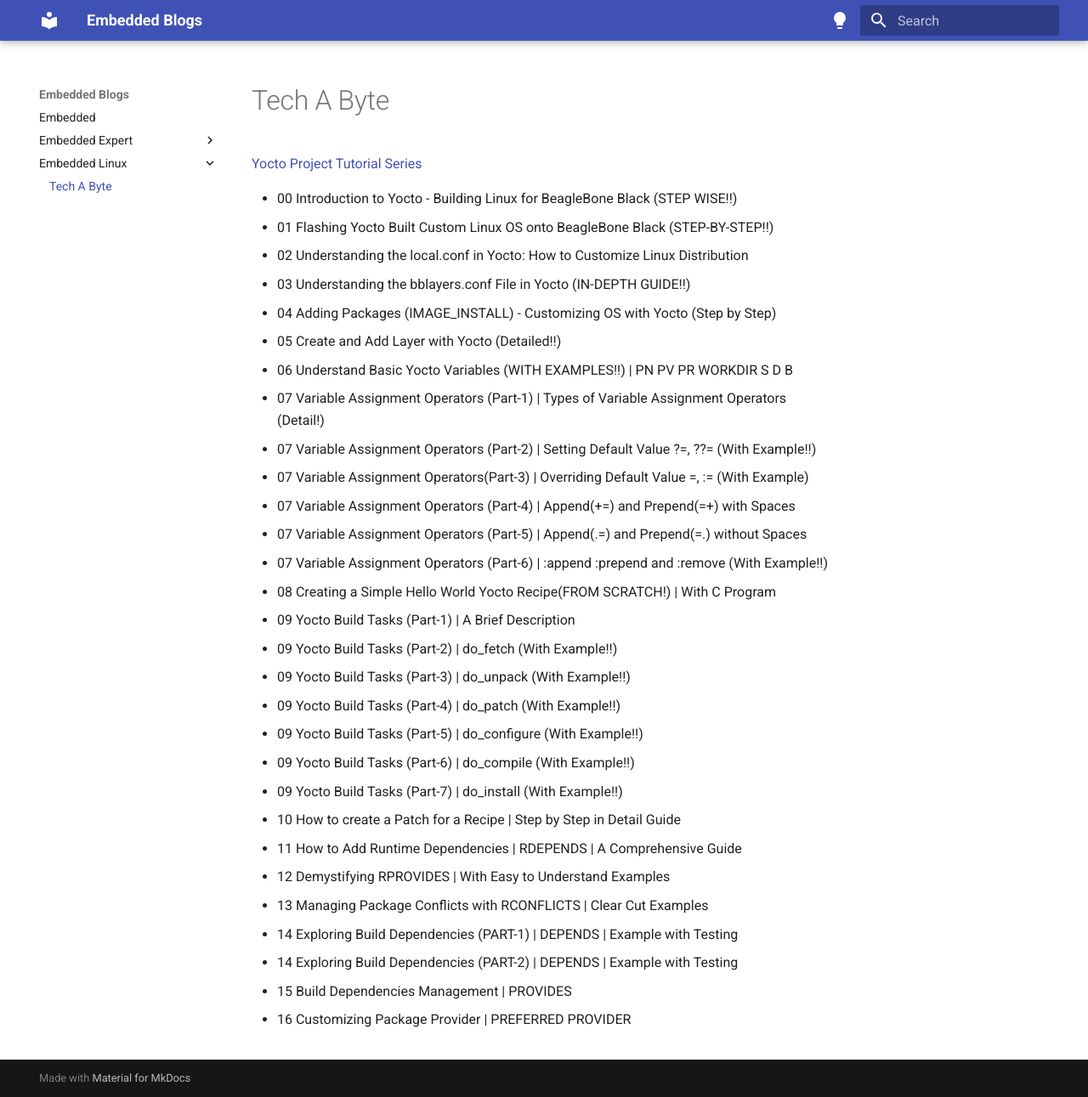
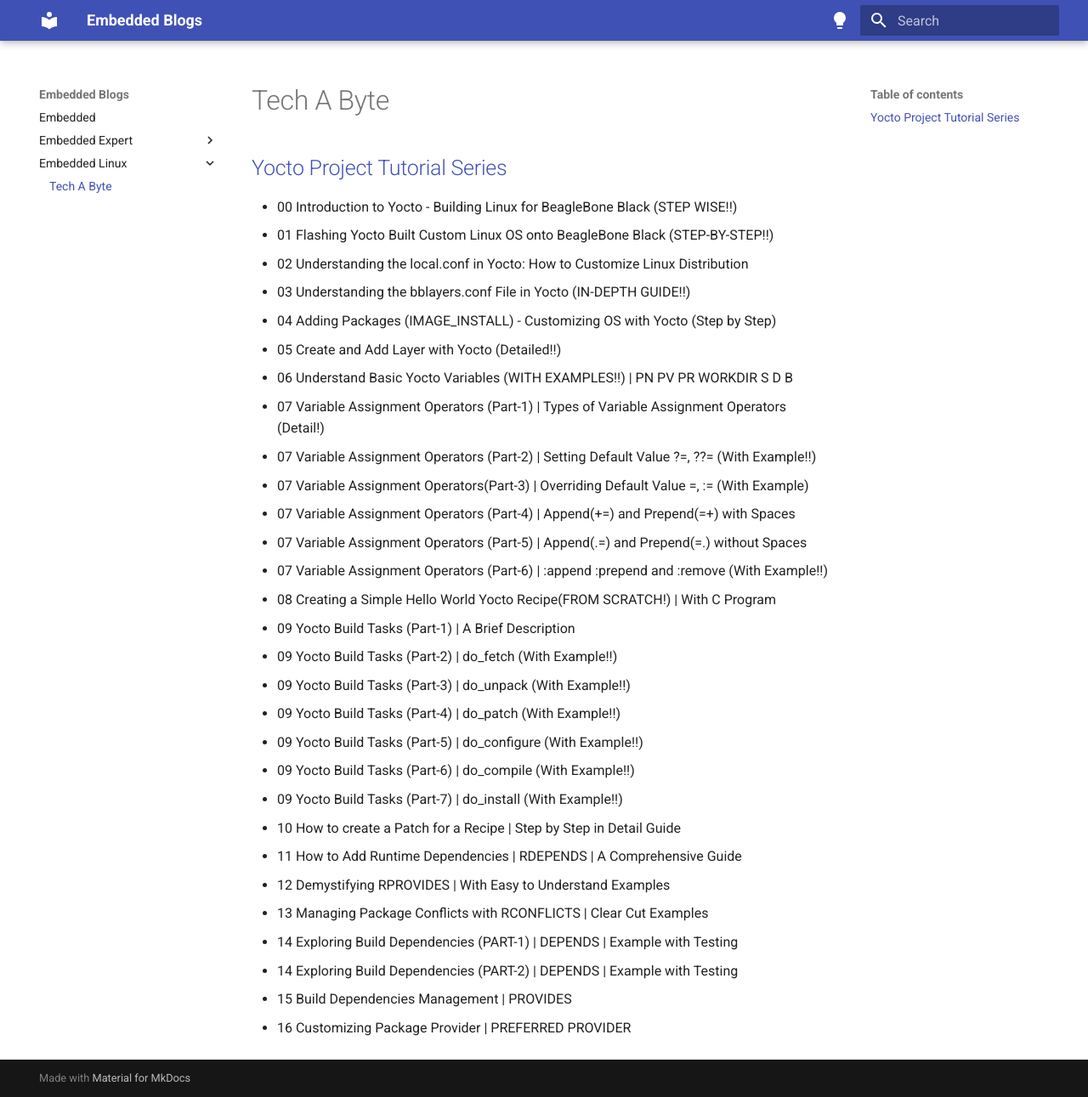
Before and after one commit to embeddednext/blogs, an MkDocs documentation site: the page built from docs/embedded-linux/tech-byte.md, in a window 1280 px wide and 1291 px high. Shown: the whole window at 85% size. Built offline with MkDocs 1.6.1 and Material for MkDocs 9.7.7, drawn with Linux system fonts in a browser that asks for light colours.

```diff
--- a/docs/embedded-linux/tech-byte.md
+++ b/docs/embedded-linux/tech-byte.md
@@ -1,5 +1,5 @@
 
-[Yocto Project Tutorial Series](https://www.youtube.com/playlist?list=PLwqS94HTEwpQmgL1UsSwNk_2tQdzq3eVJ)
+## [Yocto Project Tutorial Series](https://www.youtube.com/playlist?list=PLwqS94HTEwpQmgL1UsSwNk_2tQdzq3eVJ)
 
  - 00 Introduction to Yocto - Building Linux for BeagleBone Black (STEP WISE!!)
  - 01 Flashing Yocto Built Custom Linux OS onto BeagleBone Black (STEP-BY-STEP!!)
```
Also changed, not shown: docs/embedded-linux/cool-camera.md (added, +5 -0 lines).
